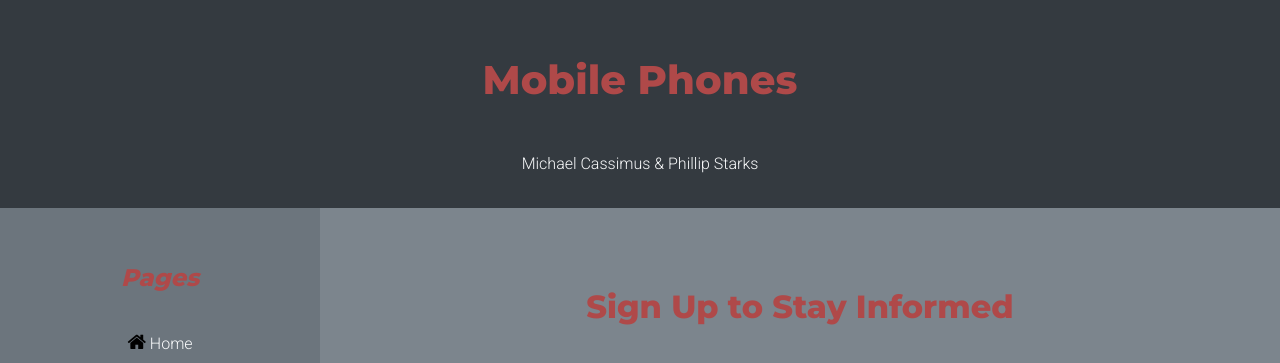
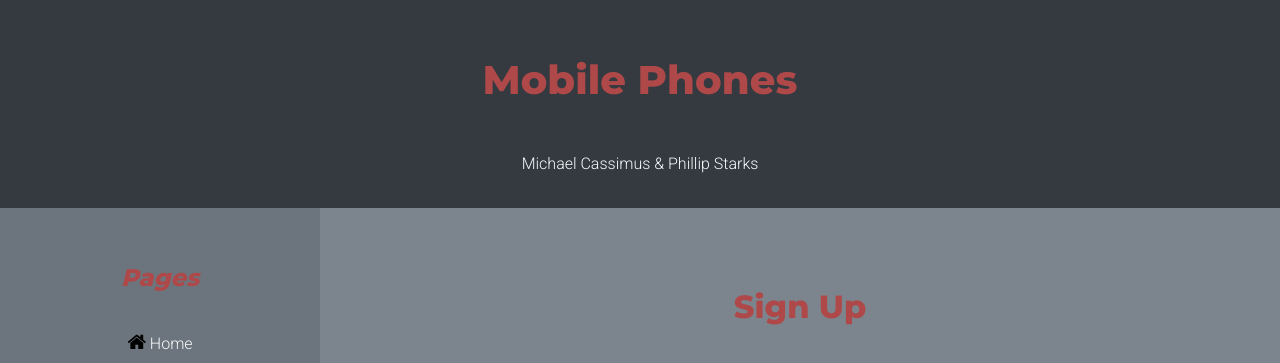
Before and after one commit to MCassimus/MobilePhones, a plain HTML site: page mobile-phones/pages/form.html in a window 1280 px wide. Shown: the top 363 px of the page. Drawn offline with nearby package versions, Linux system fonts and the light colour scheme.

Commit message:
change for form wording

```diff
--- a/mobile-phones/pages/form.html
+++ b/mobile-phones/pages/form.html
@@ -99,7 +99,7 @@
                         <div class="row">
                             <div class="col-12">
                                 <h2>
-                                    Sign Up to Stay Informed
+                                    Sign Up
                                 </h2>
                             </div>
                         </div>
```
